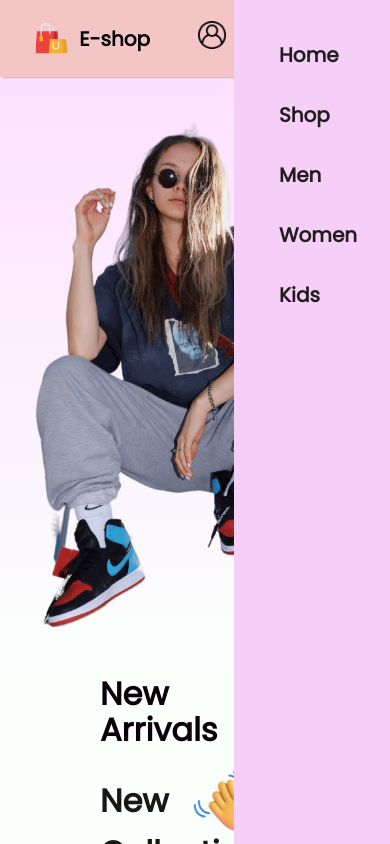
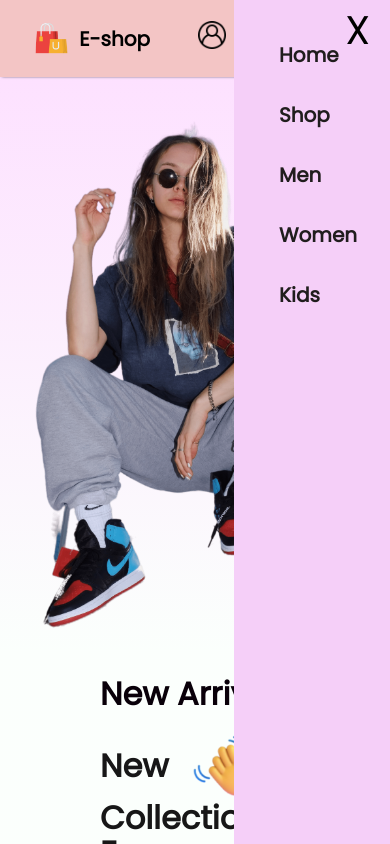
Before and after one commit to Topsyfash/React-ecommerce, a React (Create React App) app: page / in a window 390 px wide. Both pictures are taken after a click on the element 330 px from the left and 38 px from the top of the page. Shown: the top 844 px of the page. Built offline with nearby package versions, Linux system fonts and the light colour scheme.

Commit message:
modified components

```diff
--- a/src/Components/Hero/Hero.css
+++ b/src/Components/Hero/Hero.css
@@ -76,12 +76,20 @@
 @media (max-width:600px){
     .hero-right > img{
         width: 400px;
+        /* height: 400px; */
 
     }
     .hero-left > h2 ,.hero-left p{
         font-size: 32px;
     }
+    .hero-left{
+        margin: auto;
+    }
     .hero-hand-icon > img {
         width: 68px;
     }
+    .hero-latest-btn{
+        width: 200px;
+        font-size: 16px;
+    }
 }
--- a/src/Components/Navbar/Navbar.css
+++ b/src/Components/Navbar/Navbar.css
@@ -90,8 +90,11 @@
     font-size: 40px;
     position: absolute;
     top: 0;
-    left: 20px;
+    right: 20px;
     cursor: pointer;
+    /* padding: 20px; */
+    /* margin: 20px 0; */
+
   }
   .menu-icon  img {
     cursor: pointer;
@@ -104,11 +107,11 @@
     background:  #f5cff8;
     height: 100vh;
     width: 0;
-    position: absolute;
+    position: fixed;
     right: 0;
     top: 0px;
     padding: 20px 5px;
-    transition: all 0.3s ease-in;
+    transition: 0.3s ease-in;
   }
   .menu-container.active {
     display: block;
--- a/src/Components/Navbar/Navbar.jsx
+++ b/src/Components/Navbar/Navbar.jsx
@@ -18,11 +18,11 @@ export const Navbar = () => {
         setShowNav(!showNav)
     }
 
-    window.addEventListener('click', (event) => {
-        if (!event.target.classList.contains('close')) {
-            setShowNav(false)
-        }
-    });
+    // window.addEventListener('click', (event) => {
+    //     if (showNav ===false && !event.target.classList.contains('menu-links')) {
+    //         setShowNav(false)
+    //     }
+    // });
 
     return (
         <div className='navbar'>
@@ -33,8 +33,10 @@ export const Navbar = () => {
                 </Link>
             </div>
 
-            <nav className={`menu-container ${showNav ? 'active' : 'inactive'}`}>
+            <nav className={`menu-container ${showNav &&  'active'}`}>
+            <div className='menu-icon close-menu' onClick={toggleNav}>X</div>
                 <ul className='menu-links'>
+
                     <li onClick={() => { setNav('home') }}>
                         <Link to='/'>Home</Link>
                         {nav === 'home' ? <hr /> : ""}
--- a/src/Components/NewCollections/NewCollections.css
+++ b/src/Components/NewCollections/NewCollections.css
@@ -9,6 +9,7 @@
     color: #171717;
     font-size: 50px;
     font-weight: 600;
+    text-align: center;
 }
 .new-collections > hr {
     width: 200px;
```
